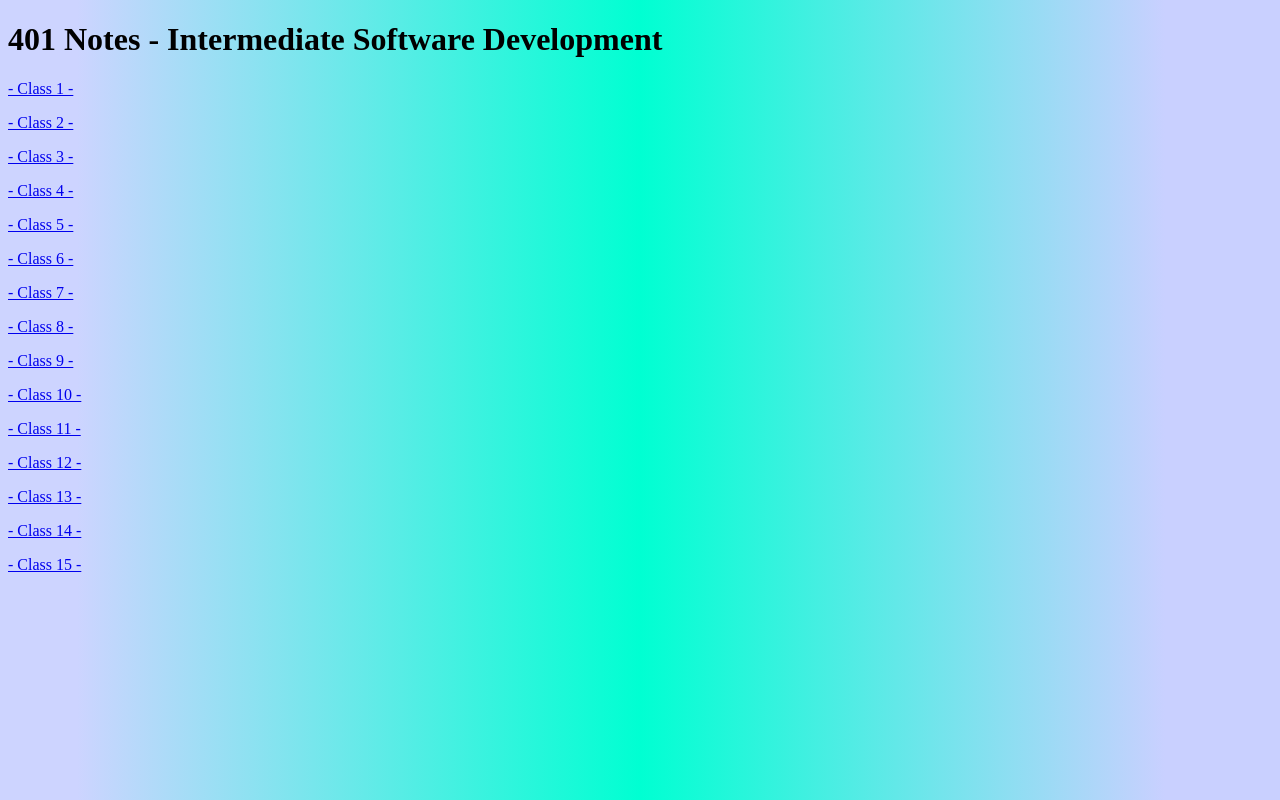
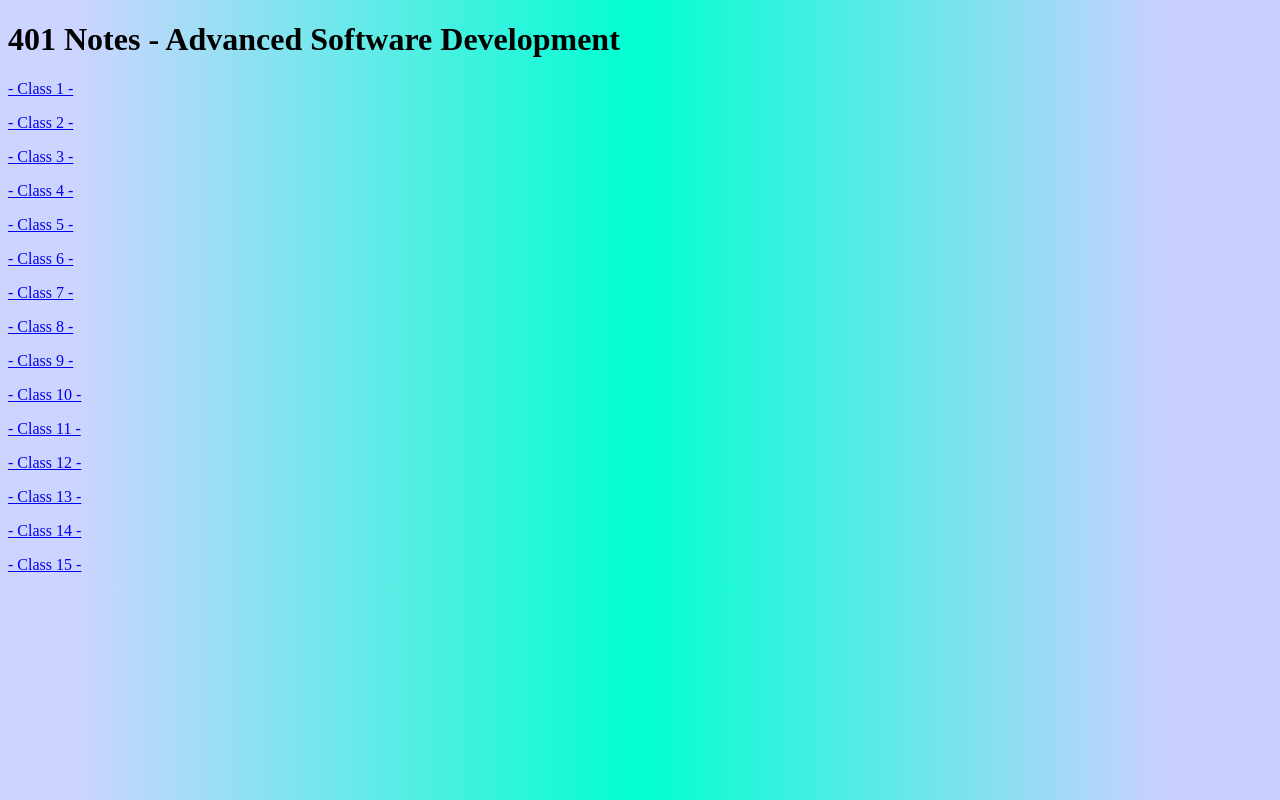
Before and after one commit to CodyLobdell/reading-notes-401, a plain HTML site: page html/index.html in a window 1280 px wide. Drawn offline with Linux system fonts and the light colour scheme; files that its build step writes are made by us from their sources; files whose address does not match are found by name.

Commit message:
chanegd text

```diff
--- a/html/index.html
+++ b/html/index.html
@@ -8,7 +8,7 @@
 
 <body>
   <main>
-    <h1>401 Notes - Intermediate Software Development</h1>
+    <h1>401 Notes - Advanced Software Development</h1>
 
     <p><a href="https://codylobdell.github.io/reading-notes-401/class01.html">- Class 1 -</a></p>
 
```
